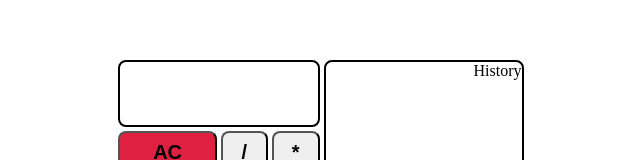
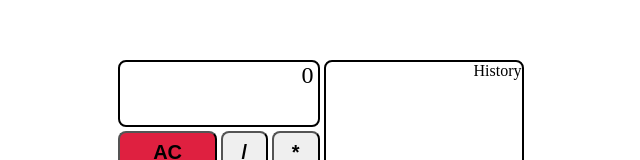
Before and after one commit to ArboReality/JsCalculator, a React (Vite) app: page / in a window 1280 px wide. Shown: the part 276-436 px from the top of the page, without its empty margins (319-959 px from the left). Built offline with nearby package versions, Linux system fonts and the light colour scheme.

Commit message:
started implementing useState for calculator logic

```diff
--- a/src/App.jsx
+++ b/src/App.jsx
@@ -1,24 +1,14 @@
 import './App.css'
 import React, {useState, useEffect} from 'react'
-import { useReducer } from "react"
 
+function App(props) {
 
-const ACTIONS = {
-ADD_DIGIT: 'add-digit',
-CHOOSE_OPERATION: 'choose-operation',
-CLEAR: 'clear',
-DELETE_DIGIT: 'delete-digit',
-EVALUATE: 'evaluate'
-}
+  const [previousOperand, setPreviousOperand] = useState(null)
+  const [currentOperand, setCurrentOperand] = useState(0)
+  const [operation, setOperation] = useState(null)
 
+  useEffect(() => {setCurrentOperand})
 
-function reducer(state, { type, payload }) {
-}
-
-
-function App() {
-
-const [{ currentOperand, previousOperand, operation }, dispatch] = useReducer(reducer, {})
 
   return (
     <main>
```
